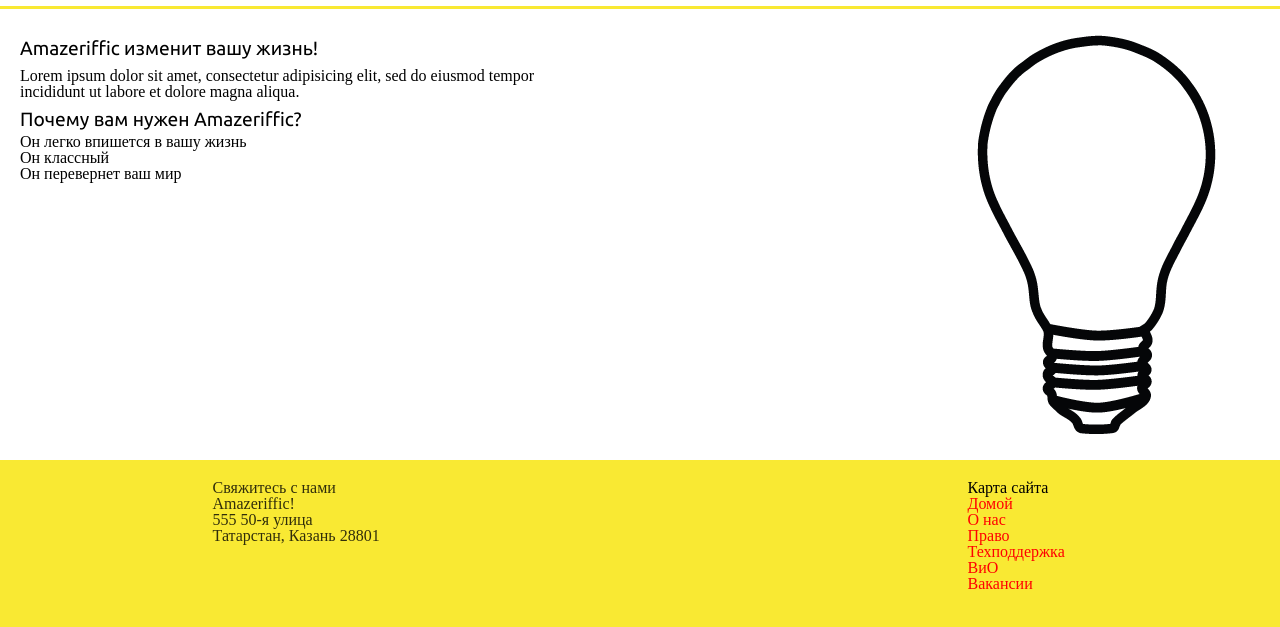
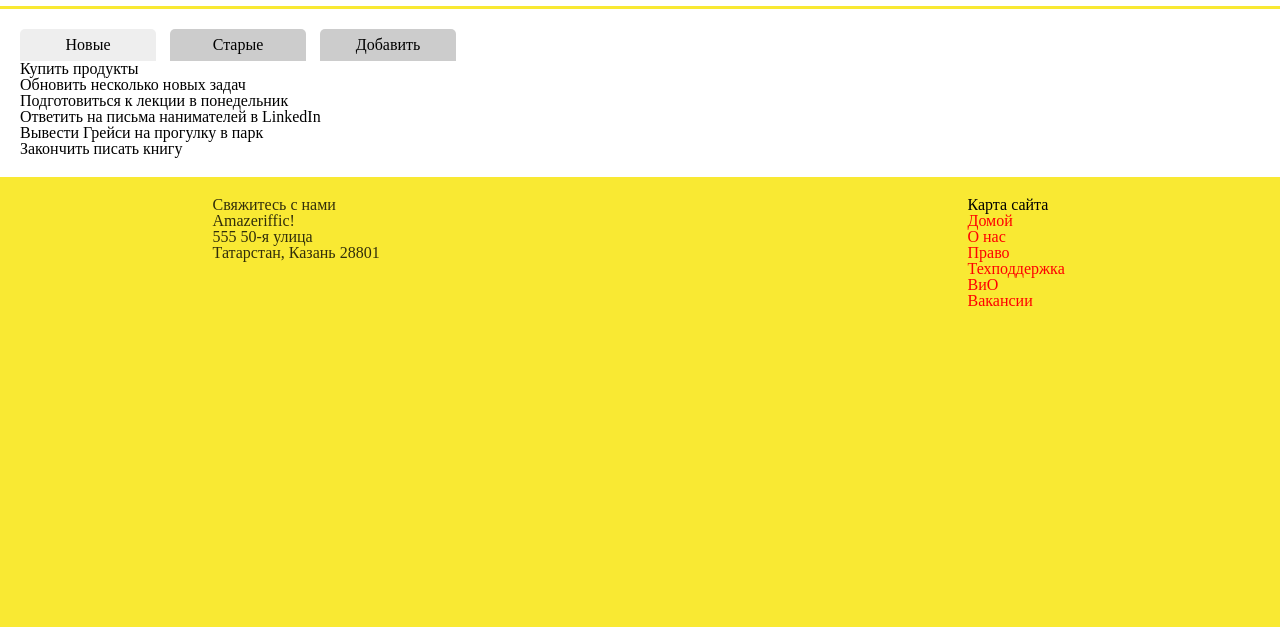
Before and after one commit to EdgarTugelev/web, a plain HTML site: page index.html in a window 1280 px wide. Shown: the part 49-676 px from the top of the page. Drawn offline with nearby package versions, Linux system fonts and the light colour scheme; files that its build step writes are made by us from their sources; a web font is replaced by a local one.

Commit message:
Изменение структуры index.html и добавление стилизации

```diff
--- a/index.html
+++ b/index.html
@@ -7,10 +7,12 @@
 <head>
 	<head>
 		<title> Amazeriffic </title>
-		<link rel="stylesheet" type="text/css" href="reset.css">
-		<link rel="stylesheet" type="text/css" href="style.css">
+		<link rel="stylesheet" type="text/css" href="./stylesheets/reset.css">
+		<link rel="stylesheet" type="text/css" href="./stylesheets/style.css">
 		<link rel="stylesheet" type="text/css" href="http://fonts.googleapis.com/css?family=Ubuntu&subset=latin,cyrillic">
 		<link rel="stylesheet" type="text/css" href="http://fonts.googleapis.com/css?family=Droid+Sans&subset=latin,cyrillic" >
+		  <script src="http://code.jquery.com/jquery-3.4.1.min.js"></script>
+		<script type="text/javascript" src="./scripts/app.js"></script>
 	</head>
 	<body>
 		<header>
@@ -26,17 +28,20 @@
 
 	<main>
        <div class="main_block">
-                <h2>Amazeriffic изменит вашу жизнь!</h2>
-                <p>Lorem ipsum dolor sit amet, consectetur adipisicing elit, sed do eiusmod tempor  incididunt ut labore et dolore magna aliqua.</p>
-                <h3>Почему вам нужен Amazeriffic?</h3>
+                <div class="tabs">
+                <a href=""><span class="active">Новые</span></a>
+                <a href=""><span>Старые</span></a>
+                <a href=""><span>Добавить</span></a>
+            </div>
+            <div class="content">
                 <ul>
-                    <li>Он легко впишется в вашу жизнь</li>
-                    <li>Он классный</li>
-                    <li>Он перевернет ваш мир</li>
+                    <li>Купить продукты<li>
+                    <li>Обновить несколько новых задач</li>
+                    <li>Подготовиться к лекции в понедельник</li>
+                    <li>Ответить на письма нанимателей в LinkedIn</li>
+                    <li>Вывести Грейси на прогулку в парк</li>
+                    <li>Закончить писать книгу</li>
                 </ul>
-            </div>
-            <div class="image">
-                <img src="lightbulb.png" alt="Изображение лампочки">
             </div>
         </div>
 	</main>
--- a/style.css
+++ b/style.css
@@ -105,3 +105,17 @@ body {
         font-size: 25px;
 
     }
+        .tabs a span {
+        color: black;
+        display: inline-block;
+        border-radius: 5px 5px 0 0;
+        width: 120px;
+        margin-right: 10px;
+        text-align: center;
+        background: #ccc;
+        padding: 8px;
+    }
+
+    .tabs a span.active {
+        background: #eee;
+    }
```
Also changed, not shown: faq.html (+2 -2 lines).
